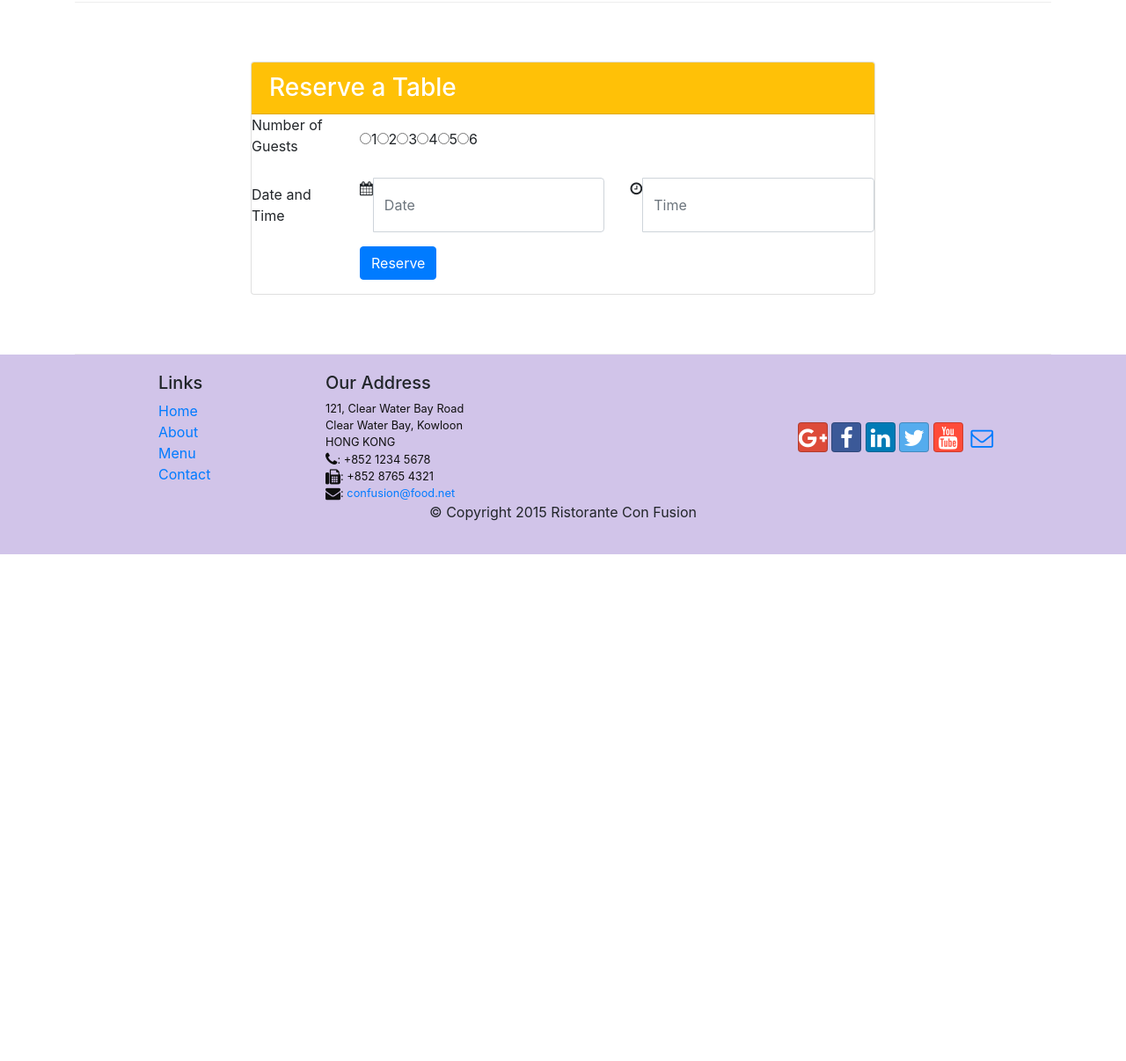
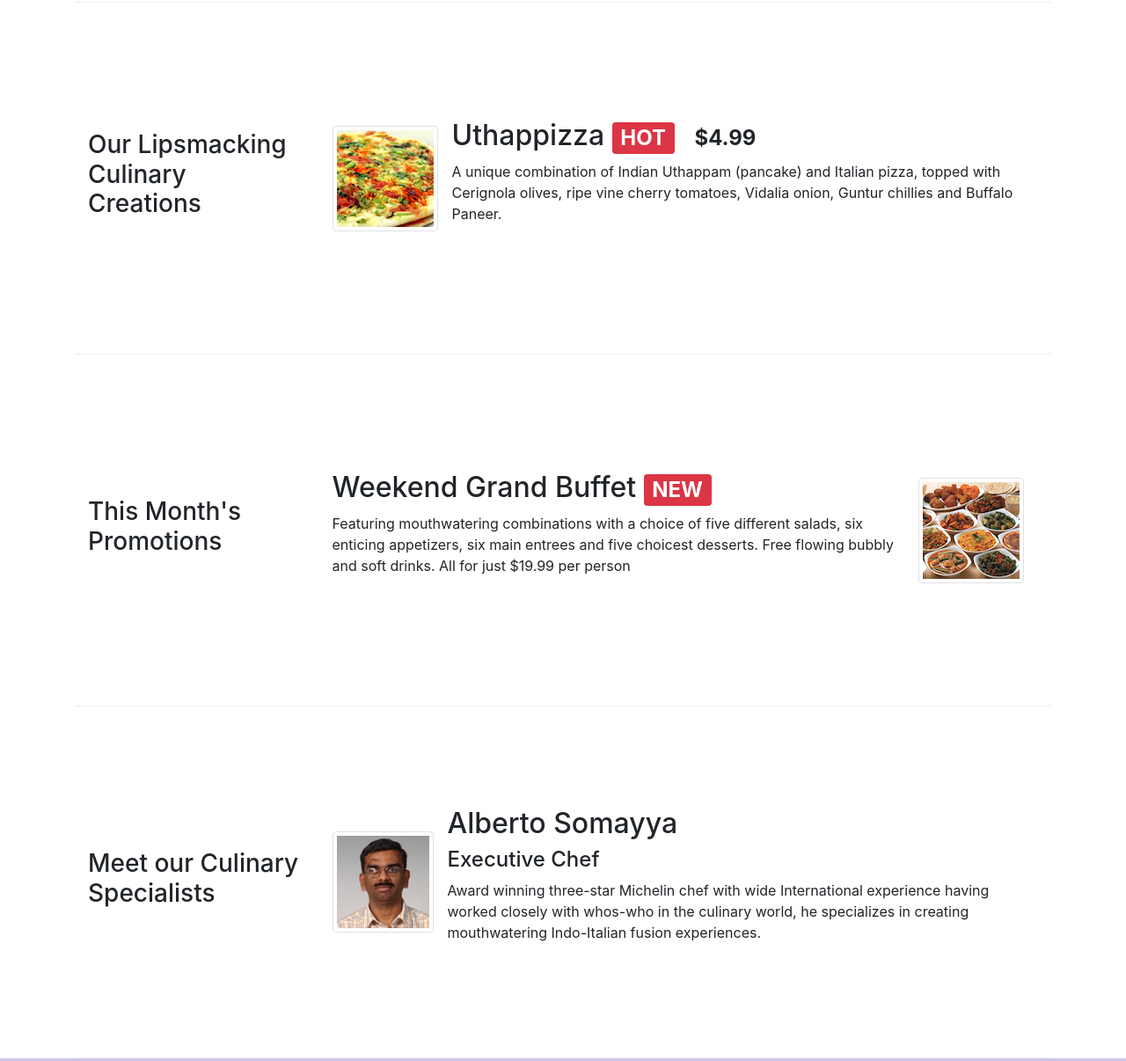
Before and after one commit to sarthakbabbar/ConFusion, a website: page index.html in a window 1280 px wide. Shown: the part 732-1938 px from the top of the page at 88% size. Before the commit the page ends 1362 px from the top, so only its background shows below. Drawn offline with nearby package versions, Linux system fonts and the light colour scheme.

Commit message:
Assignment 3

```diff
--- a/index.html
+++ b/index.html
@@ -71,6 +71,66 @@
        </div>
    </div>
 
+
+   <div id="reserveTableModal" class="modal fade" role="dialog">
+         <div class="modal-dialog modal-lg" role="content">
+         <!-- Modal content-->
+         <div class="modal-content">
+             <div class="modal-header">
+                 <h4 class="modal-title">Reserve Table </h4>
+                 <button type="button" class="close" data-dismiss="modal">&times;</button>
+             </div>
+             <div class="modal-body">
+               <form >
+                   <div class="form-group row">
+
+                       <label class=" col-sm-2 control-label">Number of Guests</label>
+                       <div class="form-inline radio col-sm-10">
+                           <label class="radio-inline"><input type="radio" name="optradio">1</label>
+                           <label class="radio-inline"><input type="radio" name="optradio">2</label>
+                           <label class="radio-inline"><input type="radio" name="optradio">3</label>
+                           <label class="radio-inline"><input type="radio" name="optradio">4</label>
+                           <label class="radio-inline"><input type="radio" name="optradio">5</label>
+                           <label class="radio-inline"><input type="radio" name="optradio">6</label>
+                       </div>
+                   </div>
+                   <div class="form-group row">
+                     <label class="col-sm-2 control-label">Section</label>
+                   <div class="btn-group" data-toggle="buttons">
+                     <label class="btn btn-success active">
+                       <input type="radio" name="options" id="option1" autocomplete="off" checked> Non-Smoking
+                     </label>
+                     <label class="btn btn-danger">
+                       <input type="radio" name="options" id="option2" autocomplete="off"> Smoking
+                     </label>
+                   </div>
+                 </div>
+                   <div class="form-group row">
+                       <label for="Date" class="col-md-2 col-form-label">Date and Time</label>
+                       <div class="input-group col col-sm-5">
+                         <div class="input-group-addon"><span class="fa fa-calendar form-control-feedback" aria-hidden="true"/></div>
+                           <input type="text" class="form-control" id="lastname" name="lastname" placeholder="Date">
+                       </div>
+                       <div class="input-group col col-sm-5">
+                         <div class="input-group-addon"><span class="fa fa-clock-o form-control-feedback" aria-hidden="true"/></div>
+                           <input type="text" class="form-control" id="lastname" name="lastname" placeholder="Time">
+
+                       </div>
+                   </div>
+                   <div class="form-group row">
+                     <div class="col-sm-10 offset-sm-2">
+                       <button type="button" class="btn btn-default btn-sm " data-dismiss="modal">Cancel</button>
+                       <button type="submit" class="btn btn-primary btn-sm mr-auto ">Reserve</button>
+                     </div>
+                   </div>
+               </form>
+             </div>
+
+         </div>
+         </div>
+     </div>
+
+
     <header class="jumbotron">
         <div class="container">
             <div class="row row-header">
@@ -82,7 +142,7 @@
                    <img src="img/logo.png" class="img-fluid">
                </div>
                <div class="col col-sm-3 align-self-center">
-                  <a class="btn btn-warning btn-sm btn-block" data-toggle="tooltip" data-html="true"  title="Or Call us at  <br><strong>+852 12345678</strong>"  data-placement="bottom" href="#reseverTable"  >Reserve Table</a>
+                  <a class="btn btn-warning btn-sm btn-block" data-toggle="modal" data-target="#reserveTableModal" >Reserve Table</a>
               </div>
             </div>
         </div>
@@ -153,52 +213,68 @@
                     </a>
           </div>
      </div>
+        <div class="row row-content align-items-center">
+            <div class="col-sm-4 col-md-3 flex-last">
+                <h3>Our Lipsmacking Culinary Creations</h3>
+            </div>
+            <div class="col-sm col-md">
+            <div class="media">
+                    <img class="d-flex mr-3 img-thumbnail align-self-center"
+                         src="img/uthappizza.png" alt="Uthappizza">
+                    <div class="media-body">
+                        <h2 class="mt-0">Uthappizza
+                         <span class="badge badge-danger">HOT</span>
+                        <span class="badge badge-pill badge-default">$4.99</span></h2>
+                        <p class="hidden-xs-down">A unique combination of Indian Uthappam (pancake) and
+                          Italian pizza, topped with Cerignola olives, ripe vine
+                          cherry tomatoes, Vidalia onion, Guntur chillies and
+                          Buffalo Paneer.</p>
+                    </div>
+                </div>
+              </div>
+        </div>
 
-    </div>
 
-    <div class="container">
-        <div class="row row-content align-items-center" id="reseverTable">
-          <div class="col col-sm-8 offset-sm-2">
-            <div  class="card">
-              <h3 class="card-header bg-warning text-white">Reserve a Table</h3>
-              <div class="card-block">
-                <form >
-                    <div class="form-group row">
+        <div class="row row-content align-items-center">
 
-                        <label class=" col-sm-2 control-label">Number of Guests</label>
-                        <div class="form-inline radio col-sm-10">
-                            <label class="radio-inline"><input type="radio" name="optradio">1</label>
-                            <label class="radio-inline"><input type="radio" name="optradio">2</label>
-                            <label class="radio-inline"><input type="radio" name="optradio">3</label>
-                            <label class="radio-inline"><input type="radio" name="optradio">4</label>
-                            <label class="radio-inline"><input type="radio" name="optradio">5</label>
-                            <label class="radio-inline"><input type="radio" name="optradio">6</label>
-                        </div>
-                    </div>
-                    <div class="form-group row">
-                        <label for="Date" class="col-md-2 col-form-label">Date and Time</label>
-                        <div class="input-group col col-sm-5">
-                          <div class="input-group-addon"><span class="fa fa-calendar form-control-feedback" aria-hidden="true"/></div>
-                            <input type="text" class="form-control" id="lastname" name="lastname" placeholder="Date">
-                        </div>
-                        <div class="input-group col col-sm-5">
-                          <div class="input-group-addon"><span class="fa fa-clock-o form-control-feedback" aria-hidden="true"/></div>
-                            <input type="text" class="form-control" id="lastname" name="lastname" placeholder="Time">
+            <div class="col-sm-4 col-md-3">
+                <h3>This Month's Promotions</h3>
+            </div>
+            <div class="col-sm col-md">
+            <div class="media">
+              <div class="media-body">
 
-                        </div>
-                    </div>
-                      <div class="form-group row">
-                         <div class="offset-md-2 col-md-10">
-                             <button type="submit" class="btn btn-primary">Reserve</button>
-                         </div>
-                     </div>
-                </form>
-              </div>
+                <h2 class="mt-0">Weekend Grand Buffet
+                <span class="badge badge-danger">NEW</span></h2>
+                <p class="d-none d-sm-block">Featuring mouthwatering combinations with a choice of five different salads, six enticing appetizers, six main entrees and five choicest desserts. Free flowing bubbly and soft drinks. All for just $19.99 per person </p>
             </div>
+            <img class="d-flex mr-3 img-thumbnail align-self-center"
+              src="img/buffet.png" alt="buffet">
           </div>
         </div>
+        </div>
+
+        <div class="row row-content align-items-center">
+            <div class="col-sm-4 col-md-3 flex-last">
+                <h3>Meet our Culinary Specialists</h3>
+            </div>
+            <div class="col-sm col-md">
+            <div class="media">
+                    <img class="d-flex mr-3 img-thumbnail align-self-center"
+                         src="img/alberto.png" alt="Alberto Somayya">
+                    <div class="media-body">
+                        <h2 class="mt-0">Alberto Somayya</h2>
+                        <h4>Executive Chef</h4>
+                        <p class="hidden-xs-down">Award winning three-star Michelin chef with wide
+                         International experience having worked closely with
+                         whos-who in the culinary world, he specializes in
+                          creating mouthwatering Indo-Italian fusion experiences.
+                         </p>
+                    </div>
+                </div>
+              </div>
+        </div>
     </div>
-
 
     <footer class="footer">
         <div class="container">
@@ -247,11 +323,7 @@
    <script src="node_modules/jquery/dist/jquery.min.js"></script>
    <script src="node_modules/tether/dist/js/tether.min.js"></script>
    <script src="node_modules/bootstrap/dist/js/bootstrap.min.js"></script>
-   <script>
-        $(document).ready(function(){
-        $('[data-toggle="tooltip"]').tooltip();
-         });
-    </script>
+
 
 </body>
 
```
